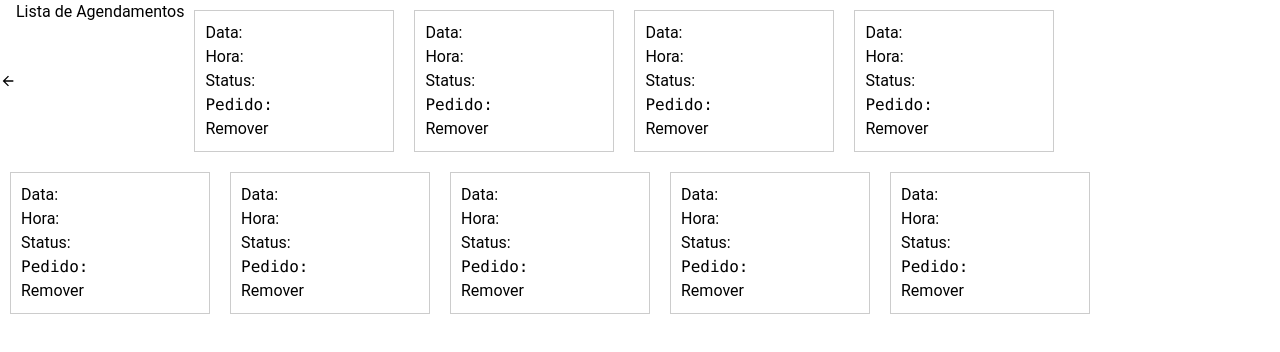
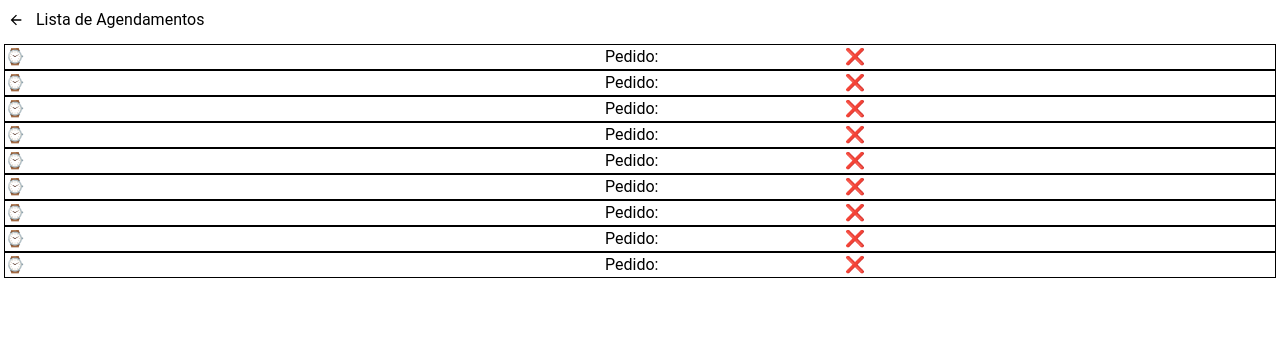
Before and after one commit to Sousa-Diin/oggifest, a React (Vite) app: page /oggifest/agendamentos in a window 1280 px wide. Shown: the top 352 px of the page. Built offline with nearby package versions, Linux system fonts and the light colour scheme.

Commit message:
style page agendamento

```diff
--- a/src/components/siderBar/SideBar.jsx
+++ b/src/components/siderBar/SideBar.jsx
@@ -2,17 +2,16 @@ import React from 'react';
 import { IoMdMenu } from "react-icons/io";
 import { TfiAgenda } from "react-icons/tfi";
 import '../../pages/oggicar/OggiFest.css'
-import { useNavigate } from 'react-router-dom';
 
-export const SideBar = () => {
-  const navigate = useNavigate();
+export const SideBar = ({openPage, setOpenPage}) => {
+
   const handleChangePages = () => {
-    navigate("/oggifest/agendamentos");
+    setOpenPage(!openPage);
   };
 
   return(
-    <aside className='flex-col bg-blue-950 text-white  w-12 min-h-dvh' style={{backgroundColor:'#37A2C2'}}>
-      <div onClick={{}} className="flex items-center justify-between w-full p-2 gap-1  ">
+    <aside className='flex-col bg-blue-950 text-white fixed w-12 min-h-dvh' style={{backgroundColor:'#37A2C2'}}>
+      <div onClick={handleChangePages} className="flex items-center justify-between w-full p-2 gap-1  ">
           <button onClick={{}} className="font-bold text-2xl"><IoMdMenu/></button>
       </div>
       <ul>
--- a/src/pages/Agendamentos.jsx
+++ b/src/pages/Agendamentos.jsx
@@ -2,35 +2,37 @@ import { useNavigate } from 'react-router-dom';
 import { IoMdArrowBack } from "react-icons/io";
 import { getStoredEvents } from '../provider/AuthContextProvider.jsx';
 
-import React, { useAuth } from "../provider/AuthContextProvider.jsx"
-
-  const Agendamentos = () => {
+  const Agendamentos = ({openPage, setOpenPage}) => {
 
     const appointments  = getStoredEvents();
-    const navigate = useNavigate();
 
     const handleChangePage = () => {
-      navigate("/oggifest/")
+      setOpenPage(!openPage);
     };
 
     return (
-      <div className='flex flex-wrap'>
-        <button onClick={handleChangePage}><IoMdArrowBack/></button>
-        <h2>Lista de Agendamentos</h2>
+      <div className='flex-col'>
+        <aside className='flex gap-3 p-2'>
+          <button onClick={handleChangePage}><IoMdArrowBack/></button>
+          <h2>Lista de Agendamentos</h2>
+        </aside>
+        <div className=' flex-col h-96 p-1 justify-between '>
         {appointments.length === 0 ? (
           <p>Nenhum agendamento encontrado.</p>
         ) : (
           appointments.map((appointment) => (
-            <div className='w-50' key={appointment.id} style={{ border: "1px solid #ccc", padding: "10px", margin: "10px" }}>
-              <h3 className='text-[#E59E07] '>{appointment.Cliente}</h3>
-              <p>Data: {appointment.Saida}</p>
-              <p>Hora: {appointment.Horario}</p>
-              <p>Status: {appointment.Status}</p>
-              <pre>Pedido: {appointment.Pedido}</pre>
-              <button onClick={null}>Remover</button>
+            <div key={appointment.id} className="flex  border ">
+                   {/* <div className="w-2 h-8 bg-yellow-500 mr-2"></div> */}
+                   <span className="w-30">⌚{appointment.Horario}</span>
+                   <span className="w-60 font-bold">{appointment.Cliente}</span>
+                   <span className="w-60">{appointment.Quantidade}</span>
+                   <span className="w-60">Pedido: {appointment.Pedido}</span>
+                   <span className="w-40">{appointment.Status} {appointment.Status === "Pago" ? '✔' : appointment.status === "Entrada" ? '⚠' : '❌'}</span>
             </div>
           ))
         )}
+        </div>
+
       </div>
     );
   };
--- a/src/pages/main/Store.css
+++ b/src/pages/main/Store.css
@@ -2,6 +2,11 @@
     display: flex;
     flex-direction: column;
 
+}
+
+.aside-content {
+  width: 95dvw;
+  margin-left: 5%;
 }
 
 
@@ -13,14 +18,4 @@
     background-size: 80%;
   }
 
-  .main-menu {
-    width: 99%;
-    max-width: 520px; /* Altura pode ser ajustada conforme necessário */
-    height: auto;
-    max-height: 550px;
-    margin-top: 60px;  /* Menor espaço para header em telas pequenas */
-    margin-bottom: 160dvh; /* Ajuste para o footer em telas pequenas */
-
-  }
-
 }
--- a/src/pages/main/Store.jsx
+++ b/src/pages/main/Store.jsx
@@ -7,16 +7,18 @@ import { SideBar } from '../../components/siderBar/SideBar';
 
 
 function Store() {
-  const [openOggiPage, setOpenOggiPage] = useState(true); //muda de pagina
-  const [openAgendamentoPage, setOpenAgendamentoPage] = useState(false); //muda de pagina
+  const [openPage, setOpenPage] = useState(true); //muda de pagina
 
   return (
     <main className='flex'>
-      <SideBar  />
+      <SideBar openPage={openPage} setOpenPage={setOpenPage}  />
+      <div className='aside-content overflow-y-auto'>
+        {openPage ?
+          <OggiFest/> :
+          <Agendamentos openPage={openPage} setOpenPage={setOpenPage}/>
+        }
+      </div>
 
-      {openOggiPage ? <OggiFest/> :
-        <Agendamentos/>
-      }
 
 
     </main>
```
